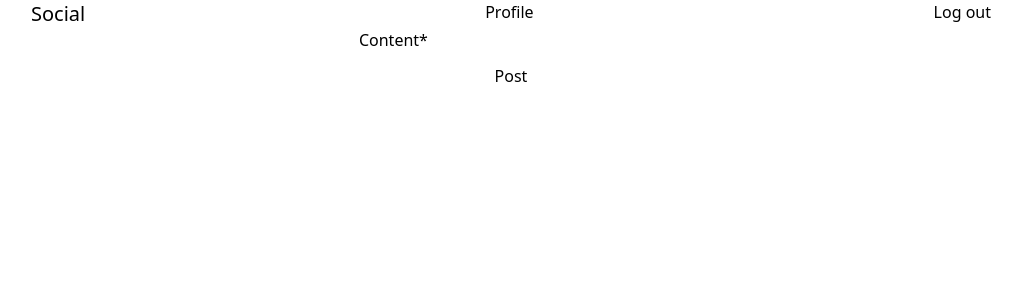
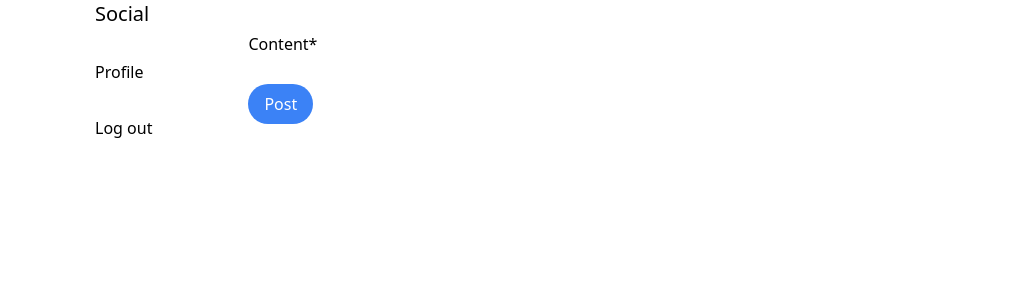
Before and after one commit to UriBaynesay/Social, a Django app: page / in a window 1280 px wide. Shown: the top 300 px of the page, without its empty margins (129-1151 px from the left). Run offline with Django 5.2, Linux system fonts and the light colour scheme; the visitor is signed in with stand-in values (Sample User, id 1); data that the repository does not hold is empty; some libraries are stand-ins or nearby versions.

Commit message:
some homepage css

```diff
--- a/social_project/post/templates/post/_base.html
+++ b/social_project/post/templates/post/_base.html
@@ -7,8 +7,8 @@
     <script src="https://cdn.tailwindcss.com"></script>
     <link rel="stylesheet" href="{% static 'post/main.css' %}">
 </head>
-<body class="px-40">
-    <header class="flex justify-between">
+<body class="px-56 flex">
+    <header class="mr-24 [&>*]:block [&>*]:mb-8">
         <a class="text-xl" href="{% url 'home' %}">Social</a>
         {% if user.is_authenticated %}
             <a href="{% url 'profile' %}">Profile</a>
--- a/social_project/post/templates/post/home.html
+++ b/social_project/post/templates/post/home.html
@@ -1,12 +1,14 @@
 {% extends "post/_base.html" %}
 {% load crispy_forms_tags %}
 {% block content %}
-<form method="POST" class="flex flex-col items-center">
+
+<div class="home-container pt-8">
+    <form method="POST" class="[&*>]:block mb-8">
         {% csrf_token %}
         <fieldset>
          {{ form|crispy }}
          </fieldset>
-    <button type="submit">Post</button>
+        <button class="mt-4 bg-blue-500 hover:bg-blue-700 text-white  py-2 px-4 rounded-3xl focus:outline-none focus:shadow-outline" type="submit">Post</button>
     </form>
 
     <ul>
@@ -14,12 +16,13 @@
         <li class="my-2">
             <article class="flex">
                 <a class="mr-4" href="{% url 'post-details' post.pk %}">
-                <legend>{{ post.author }} - {{post.date_created}}</legend>
+                 <legend class="font-thin">{{ post.author }} - {{post.date_created}}</legend>
                  <p>{{ post.content }}</p>
                 </a>
             </article>
         </li>
         {% endfor %}
     </ul>
+</div>
 
 {% endblock %}
```
Lines whose indentation alone changed are shown as unchanged.
